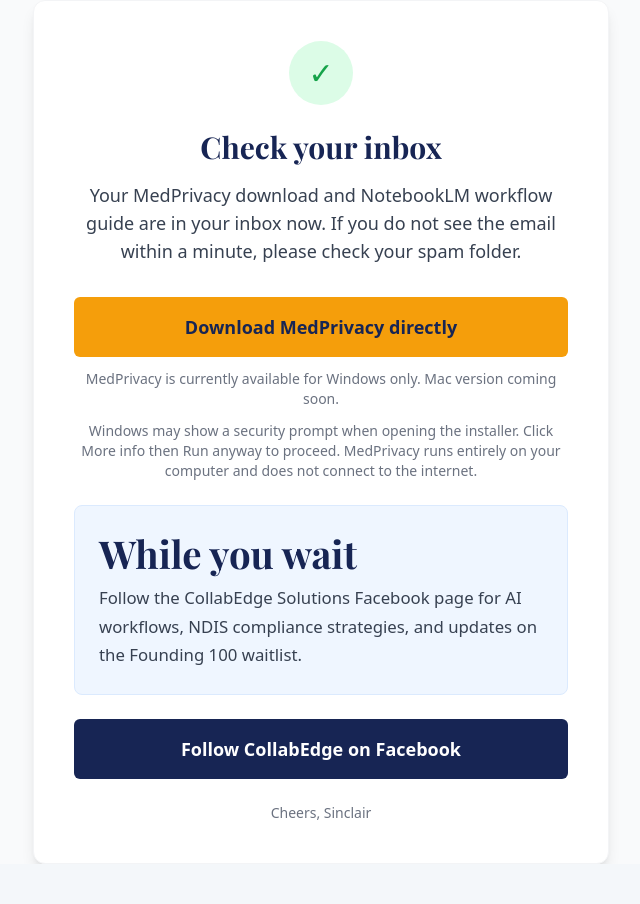
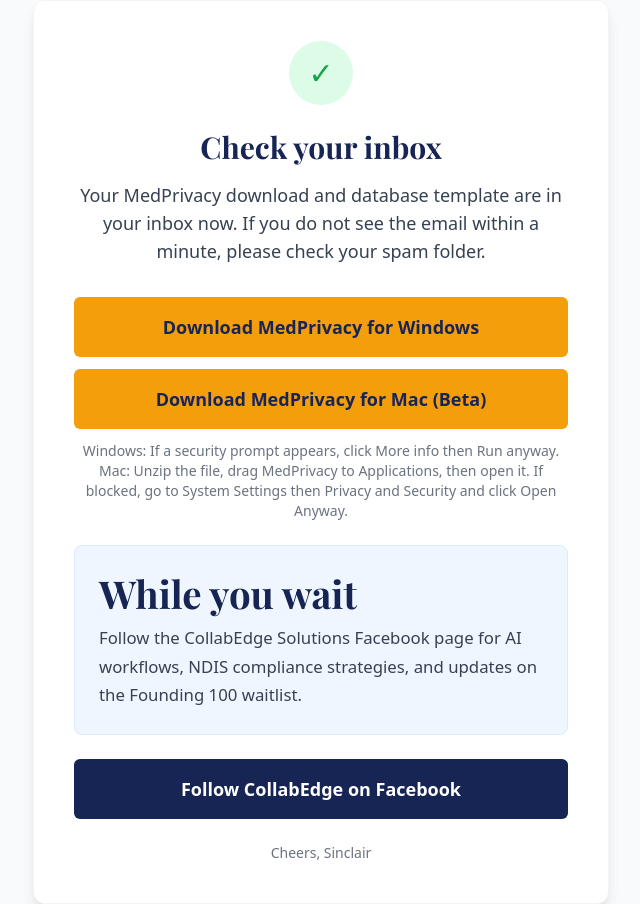
Before and after one commit to shurtis-0601/medprivacy, a Next.js app: page /founding-members/thank-you in a window 1280 px wide. Shown: the whole page, without its empty margins (319-959 px from the left). Before the commit the page ends 864 px from the top, so only its background shows below. Built offline with nearby package versions, Linux system fonts and the light colour scheme.

Commit message:
Update page.tsx

```diff
--- a/app/founding-members/thank-you/page.tsx
+++ b/app/founding-members/thank-you/page.tsx
@@ -11,21 +11,27 @@
         </div>
         <h1 className="text-3xl font-bold text-blue-950 mb-4">Check your inbox</h1>
         <p className="text-lg text-gray-700 mb-8">
-          Your MedPrivacy download and NotebookLM workflow guide are in your inbox now. If you do not see the email within a minute, please check your spam folder.
+          Your MedPrivacy download and database template are in your inbox now. If you do not see the email within a minute, please check your spam folder.
         </p>
 
-        <a
-          href="https://github.com/shurtis-0601/medprivacy/releases/download/v1.0.0/MedPrivacy.exe"
-          className="inline-block w-full bg-amber-500 text-blue-950 font-bold text-lg py-4 px-8 rounded-md hover:bg-amber-400 transition-colors mb-3"
-        >
-          Download MedPrivacy directly
-        </a>
+        <div className="space-y-3 mb-3">
+          <a
+            href="https://github.com/shurtis-0601/medprivacy/releases/download/v1.0.0/MedPrivacy.exe"
+            className="inline-block w-full bg-amber-500 text-blue-950 font-bold text-lg py-4 px-8 rounded-md hover:bg-amber-400 transition-colors"
+          >
+            Download MedPrivacy for Windows
+          </a>
+          <a
+            href="https://github.com/shurtis-0601/medprivacy/releases/download/v1.0.0/MedPrivacy-Mac.zip"
+            className="inline-block w-full bg-amber-500 text-blue-950 font-bold text-lg py-4 px-8 rounded-md hover:bg-amber-400 transition-colors"
+          >
+            Download MedPrivacy for Mac (Beta)
+          </a>
+        </div>
 
-        <p className="text-sm text-gray-500 mb-3">
-            MedPrivacy is currently available for Windows only. Mac version coming soon.
-        </p>
         <p className="text-sm text-gray-500 mb-6">
-            Windows may show a security prompt when opening the installer. Click More info then Run anyway to proceed. MedPrivacy runs entirely on your computer and does not connect to the internet.
+          Windows: If a security prompt appears, click More info then Run anyway.
+          Mac: Unzip the file, drag MedPrivacy to Applications, then open it. If blocked, go to System Settings then Privacy and Security and click Open Anyway.
         </p>
 
         <div className="bg-blue-50 border border-blue-100 rounded-lg p-6 mb-6 text-left">
```
